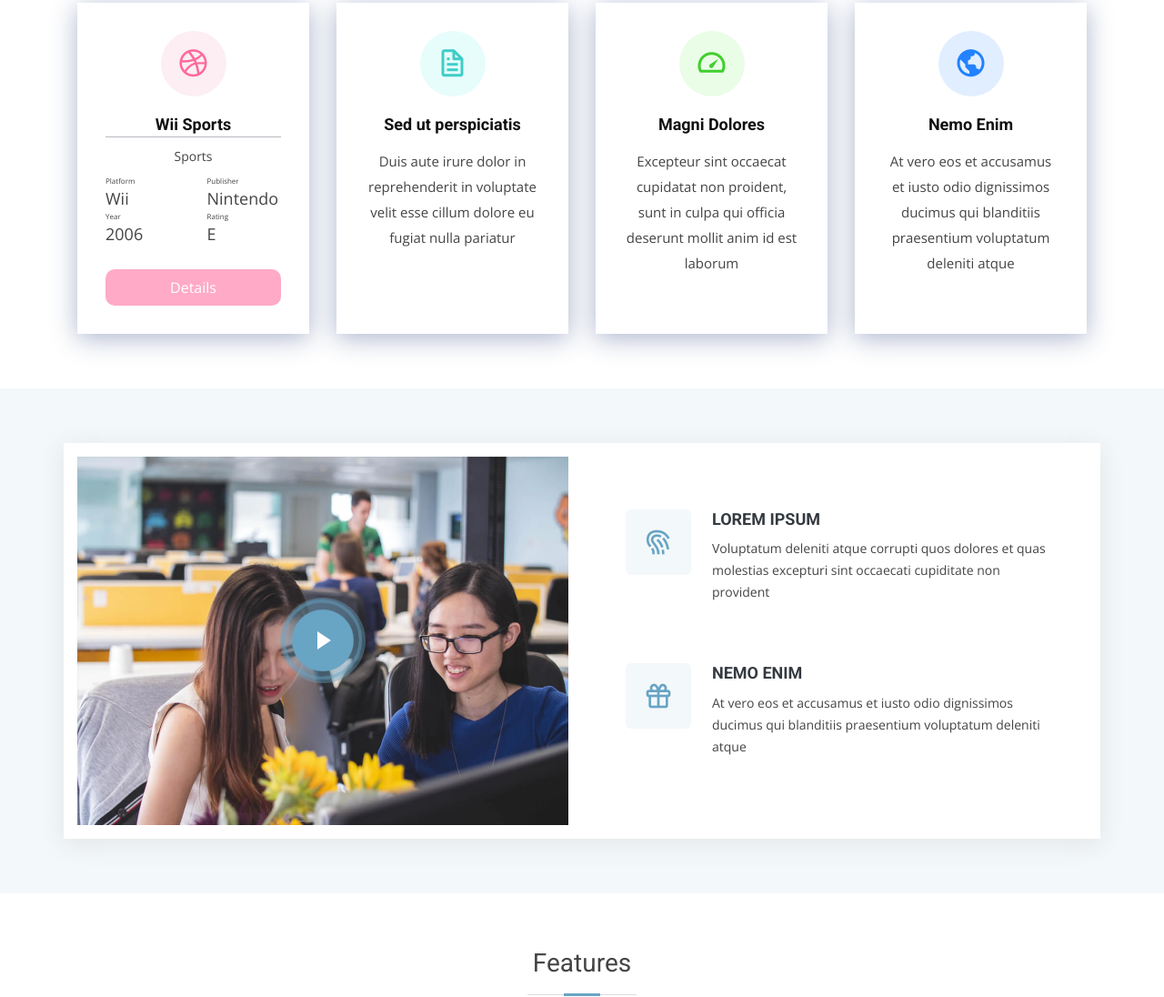
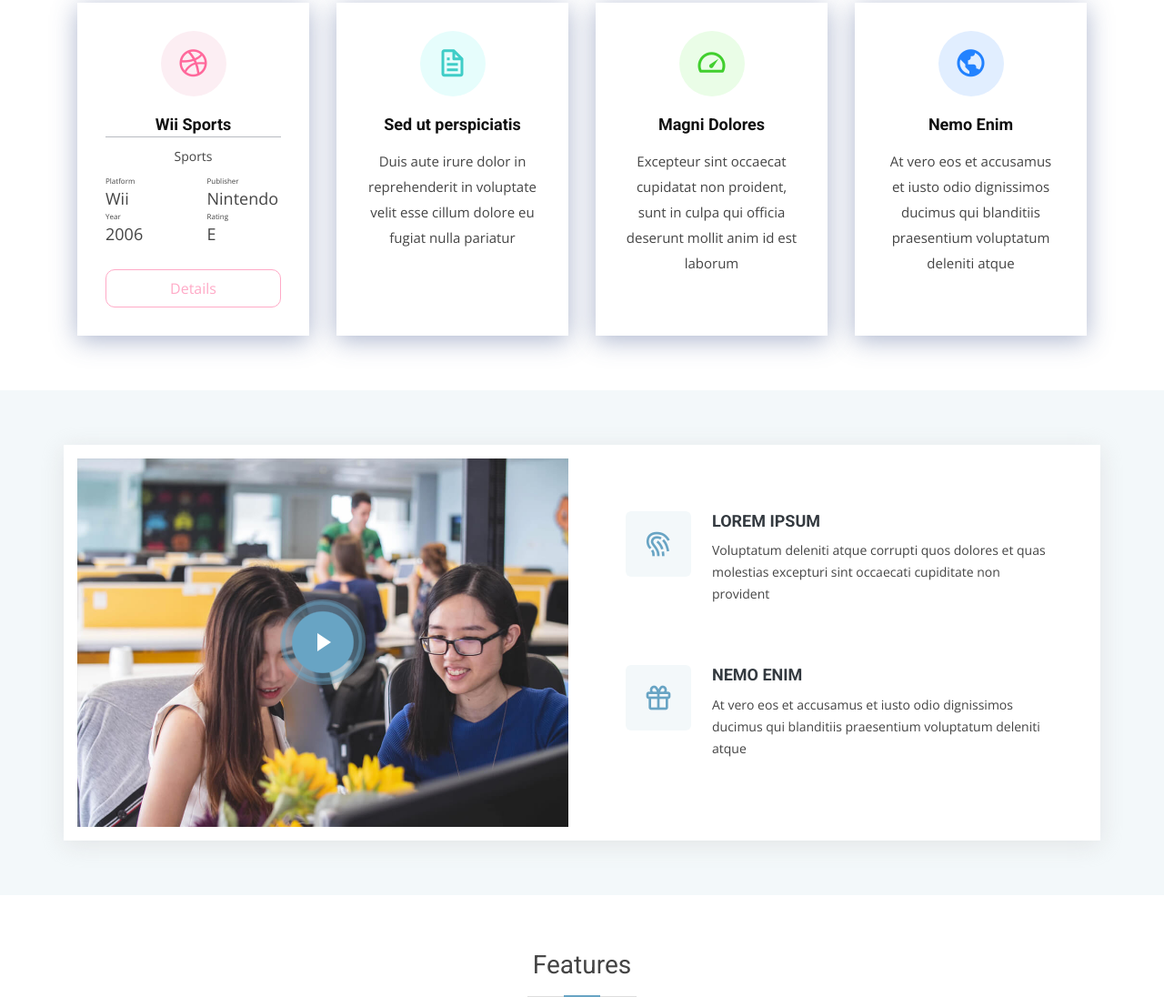
Before and after one commit to KevinStward/VGAP-BigD, a plain HTML site: page index.html in a window 1280 px wide. Shown: the part 1015-2111 px from the top of the page at 91% size. Drawn offline with nearby package versions, Linux system fonts and the light colour scheme.

Commit message:
cambio al boton footer card

```diff
--- a/assets/css/style.css
+++ b/assets/css/style.css
@@ -692,20 +692,20 @@ section {
 .services .footer-card{
   margin-top: 25px;
   font-weight: 400;
-  color: #fff;
+  color: #ffaac7;
   border-radius: 10px;
   padding: 8px;
-  background-color: #ffaac7;
+  border:solid 1px #ffaac7;
   transition: 50ms;
 }
 
 .services .footer-card:hover{
   border-top: 10px;
   font-weight: 400;
-  color: #fff;
+  color: #ffaac7;
   border-radius: 10px;
   padding: 8px;
-  background-color: #ff689b;
+  border:solid 1px #ff689b;
 }
 
 .services .subtile-card {
```
